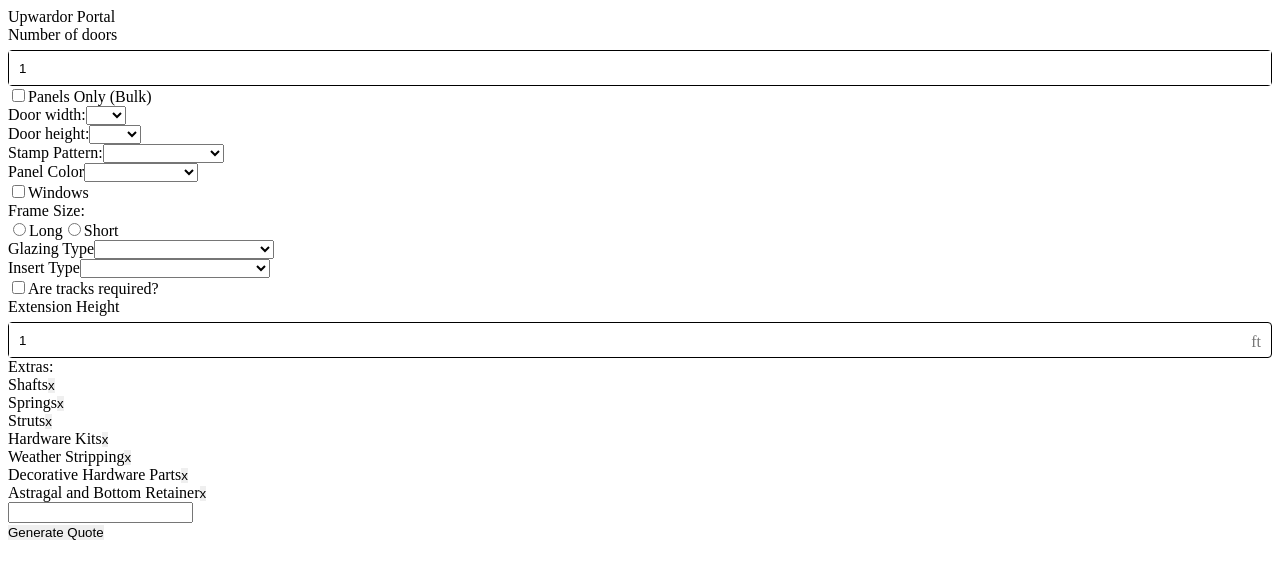
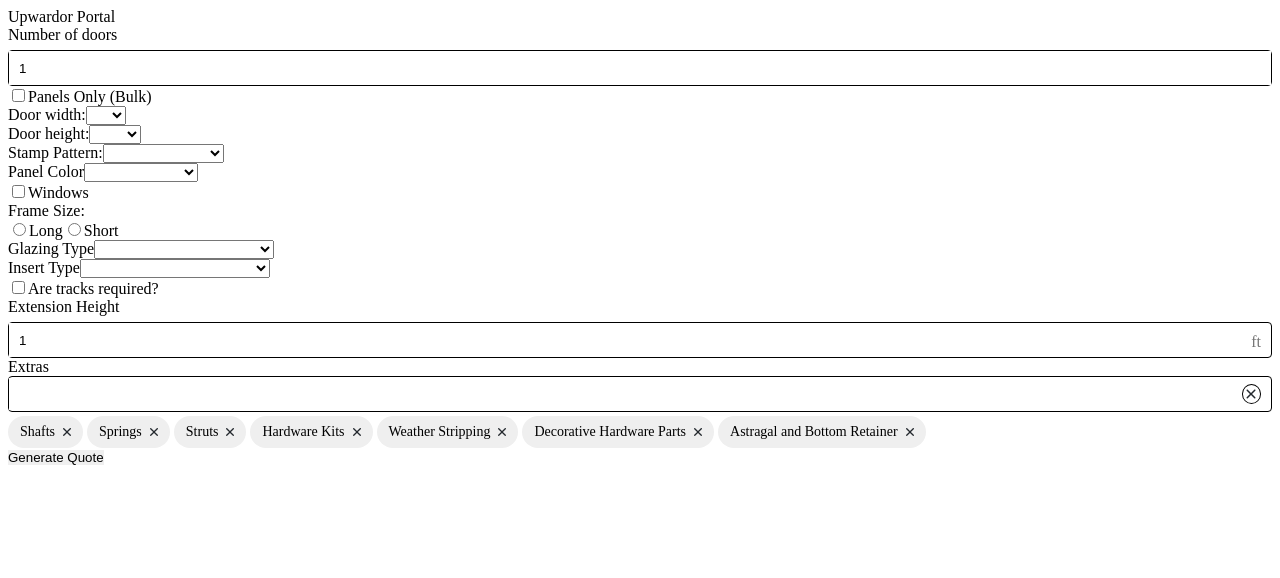
Before and after one commit to Sourav-Patteri/UpwardorPortalVue, a Vue app: page / in a window 1280 px wide. Shown: the top 578 px of the page. Built offline with nearby package versions, Linux system fonts and the light colour scheme.

Commit message:
Update QuoteGenerator to use multi-select component

```diff
--- a/src/components/QuoteGenerator.vue
+++ b/src/components/QuoteGenerator.vue
@@ -125,19 +125,14 @@
     </div>
 
     <div class='form-value__container'>
-      <p>Extras:</p>
-      <div>
-        <span v-for='(extra, index) in selectedExtras' :key='`selected-extra-${index}`'>
-          <p class='selected-list'>
-            <span>{{ extra }}</span>
-            <button>x</button> <!-- TODO: Remove from list -->
-          </p>
-        </span>
-        <input type='text' /> <!-- TODO: Implement Typeahead -->
-      </div>
-      <ul v-if='isExtrasListOpen'>
-        <li v-for='(extra, index) in hardwareExtras' :key='`extras-${index}`' @click='updateExtrasList(extra)'>{{ extra }}</li>
-      </ul>
+      <multiselect-typeahead
+        label='Extras'
+        :options='hardwareExtras'
+        :selected='selectedExtras'
+        @add='(...v) => updateSelectedExtras(...v, OptionsUpdateMethod.add)'
+        @remove='(...v) => updateSelectedExtras(...v, OptionsUpdateMethod.remove)'
+      >
+      </multiselect-typeahead>
     </div>
 
     <div class='form-value__container'>
@@ -163,7 +158,12 @@
 } from '@/models/orders';
 
 
-const doors = ref<number>(1);
+enum OptionsUpdateMethod {
+  add = 'ADD',
+  remove = 'REMOVE'
+};
+
+const doors = ref<number | null>(1);
 const isPanelsOnlyOrder = ref<boolean>(false);
 const selectedDoorWidth = ref<string | null>(null);
 const selectedDoorHeight = ref<string | null>(null);
@@ -181,7 +181,6 @@
 const chosenSpecialTrackRequest = ref<string | null>(null);
 const extensionHeight = ref<number>(1);
 const selectedExtras = ref<Array<string>>(hardwareExtras);
-const isExtrasListOpen = ref<boolean>(false);
 
 const displayDoorWidths = computed((): Array<string> => {
   return doorMeasurementsOptions.widthOptions.map((val) => `${val.foot}'`);
```
